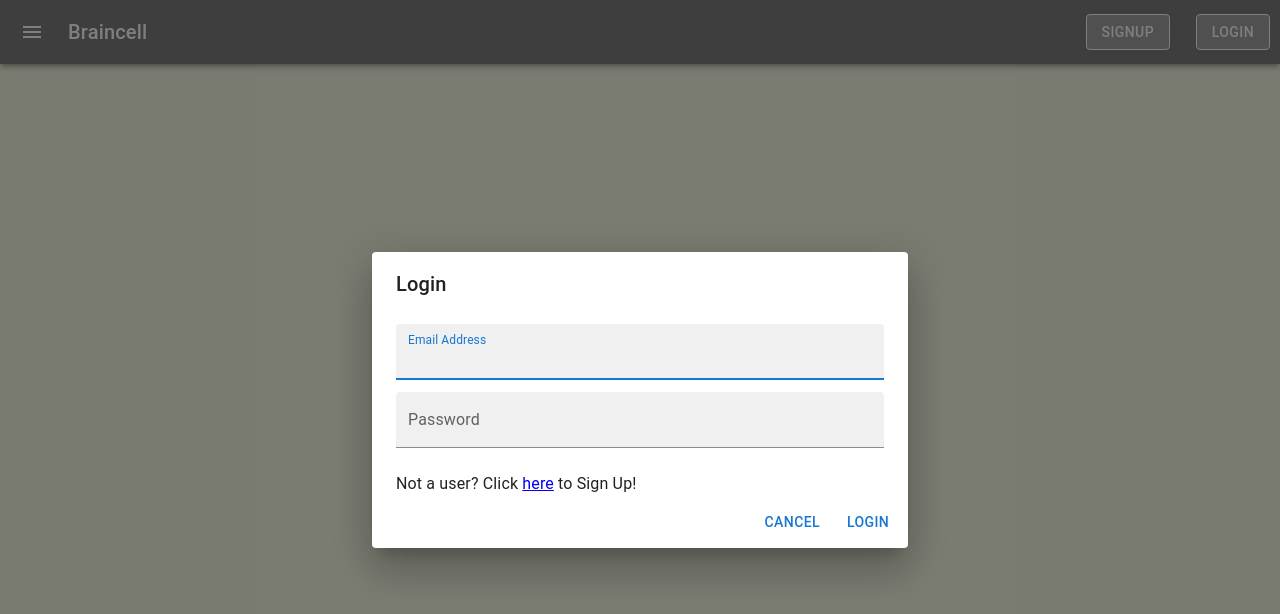
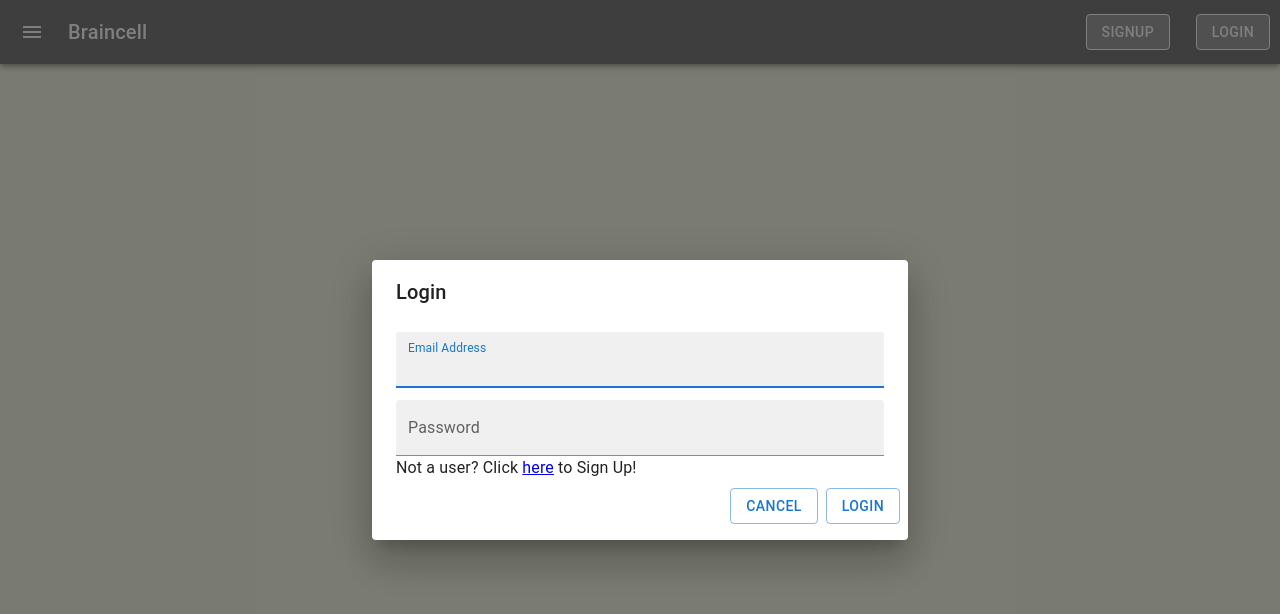
Before and after one commit to DeepjyotiDeb/braincell-main-repo, a React (Create React App) app: page /sign-up in a window 1280 px wide. Both pictures are taken after a click on the button "LOGIN". Shown: the top 614 px of the page. Built offline with nearby package versions, Linux system fonts and the light colour scheme; no server answers.

Commit message:
updated login/signup components

```diff
--- a/src/home/login/Login.js
+++ b/src/home/login/Login.js
@@ -4,12 +4,12 @@ import TextField from '@mui/material/TextField';
 import Dialog from '@mui/material/Dialog';
 import DialogActions from '@mui/material/DialogActions';
 import DialogContent from '@mui/material/DialogContent';
-import DialogContentText from '@mui/material/DialogContentText';
 import DialogTitle from '@mui/material/DialogTitle';
 import { Link, useNavigate } from 'react-router-dom';
 // import axios from 'axios';
 import axios from '../../api/axios';
 import { Slide, styled, Typography } from '@mui/material';
+import { Box } from '@mui/system';
 
 const Transition = forwardRef(function Transition(props, ref) {
   return <Slide direction='up' ref={ref} {...props} />;
@@ -30,16 +30,14 @@ const CustomDialog = styled(Dialog)(({ theme }) => ({
 export default function Login(props) {
   let navigate = useNavigate();
   const { openLogin, setOpenLogin, setOpenSignUp } = props;
-  // const [values, setValues] = useState({
-  //   username: "tet",
-  //   password:"",
-  // })
-  const [username, setUsername] = useState('');
-  const [password, setPassword] = useState('');
-  const [error, setError] = useState(null);
-  // const handleChange = (event) => {
-  //   setValues({...values, [event.target.name]: event.target.value})
-  // }
+  const [state, setState] = useState({
+    email: '',
+    password: '',
+  });
+  const [error, setError] = useState();
+  const handleChange = (e) => {
+    setState({ ...state, [e.target.name]: e.target.value });
+  };
 
   const handleLoginSuccess = (res) => {
     localStorage.setItem('token', res.data.user.token);
@@ -51,18 +49,17 @@ export default function Login(props) {
   };
 
   const handleSubmit = async (e) => {
-    //     console.log('test values are:', username, password);
+    // console.log('test values are:', state.email, state.password);
     e.preventDefault();
     await axios
       .post('/login', {
-        'username': username,
-        'password': password,
+        'username': state.email,
+        'password': state.password,
       })
       .then(handleLoginSuccess)
-      // .then(() => navigate('/'))
       .catch((error) => {
-        console.log(error, 'not working');
-        setError(error);
+        console.log({ error }, 'not working');
+        setError(error.response.data.message);
       });
   };
 
@@ -76,36 +73,68 @@ export default function Login(props) {
         open={openLogin}
         onClose={handleClose}
         TransitionComponent={Transition}
+        component='form'
+        onSubmit={handleSubmit}
       >
         <DialogTitle sx={{ width: { xs: '65vw', md: '30vw' } }}>
           Login
         </DialogTitle>
-        <DialogContent>
+        <DialogContent sx={{ mb: 0, pb: 0 }}>
           {/* <DialogContentText variant='h5'>Login</DialogContentText> */}
           <TextField
             autoFocus
             margin='dense'
-            id='name'
+            name='email'
             label='Email Address'
             type='email'
             fullWidth
             variant='filled'
+            onChange={handleChange}
           />
           <TextField
             margin='dense'
-            id='password'
+            name='password'
             label='Password'
             type='password'
             fullWidth
             variant='filled'
+            onChange={handleChange}
+            sx={{ mb: 0 }}
           />
         </DialogContent>
-        <Typography sx={{ ml: '1.5rem' }}>
-          Not a user? Click <Link>here</Link> to Sign Up!
-        </Typography>
-        <DialogActions>
-          <Button onClick={handleClose}>Cancel</Button>
-          <Button onClick={handleClose}>Login</Button>
+        <Box sx={{ width: { md: '30rem', mt: 0 } }}>
+          {error && (
+            <Typography
+              sx={{
+                ml: '1.5rem',
+                lineBreak: 'auto',
+                color: 'red',
+                fontSize: 14,
+              }}
+            >
+              {error}
+            </Typography>
+          )}
+          <Typography sx={{ ml: '1.5rem' }}>
+            Not a user? Click{' '}
+            <Link
+              onClick={() => {
+                setOpenLogin(false);
+                setOpenSignUp(true);
+              }}
+            >
+              here
+            </Link>{' '}
+            to Sign Up!
+          </Typography>
+        </Box>
+        <DialogActions sx={{ mb: 1 }}>
+          <Button onClick={handleClose} variant='outlined'>
+            Cancel
+          </Button>
+          <Button type='submit' variant='outlined'>
+            Login
+          </Button>
         </DialogActions>
       </CustomDialog>
     </div>
--- a/src/home/signup/SignUp.js
+++ b/src/home/signup/SignUp.js
@@ -6,6 +6,24 @@ import DialogActions from '@mui/material/DialogActions';
 import DialogContent from '@mui/material/DialogContent';
 import DialogTitle from '@mui/material/DialogTitle';
 import axios from '../../api/axios';
+import { forwardRef } from 'react';
+import { Slide, styled } from '@mui/material';
+
+const Transition = forwardRef(function Transition(props, ref) {
+  return <Slide direction='up' ref={ref} {...props} />;
+});
+
+const CustomDialog = styled(Dialog)(({ theme }) => ({
+  '& .MuiDialogContent-root': {
+    // padding: theme.spacing(2),
+    // minWidth: { md: '100vw' },
+    // width: { xs: '80vw', md: '60vw', lg: '80vw' },
+    // minWidth: { sm: '80vw', md: '60vw' },
+  },
+  '& .MuiDialogActions-root': {
+    padding: theme.spacing(1),
+  },
+}));
 
 export default function SignUp(props) {
   const { openSignUp, setOpenSignUp } = props;
@@ -39,6 +57,7 @@ export default function SignUp(props) {
         onClose={handleClose}
         component='form'
         onSubmit={handleSubmit}
+        TransitionComponent={Transition}
       >
         <DialogTitle>Sign Up</DialogTitle>
         <DialogContent>
```
Also changed, not shown: src/home/login/LoginPopUp.css (deleted, +0 -26 lines), src/home/login/LoginPopUp.js (deleted, +0 -15 lines).
